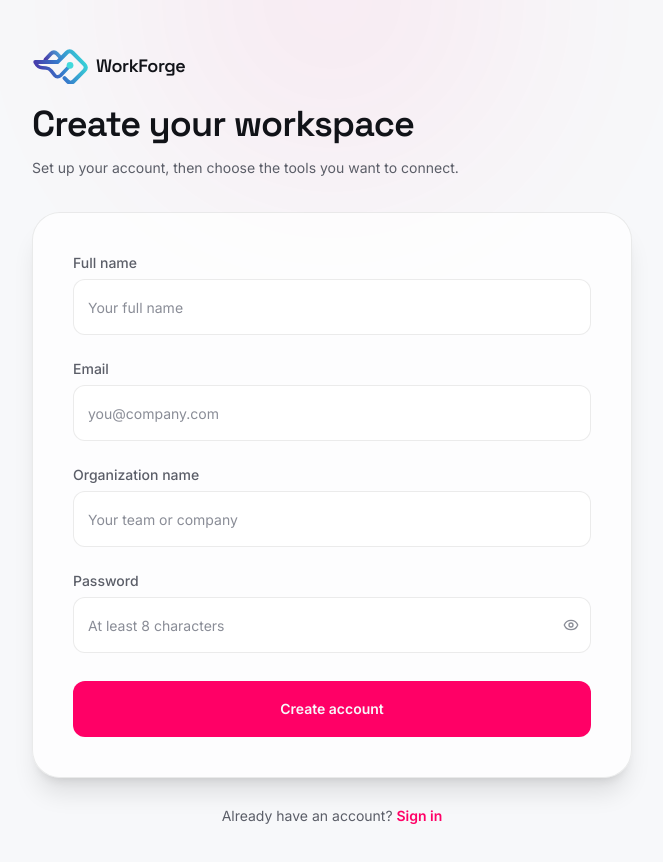
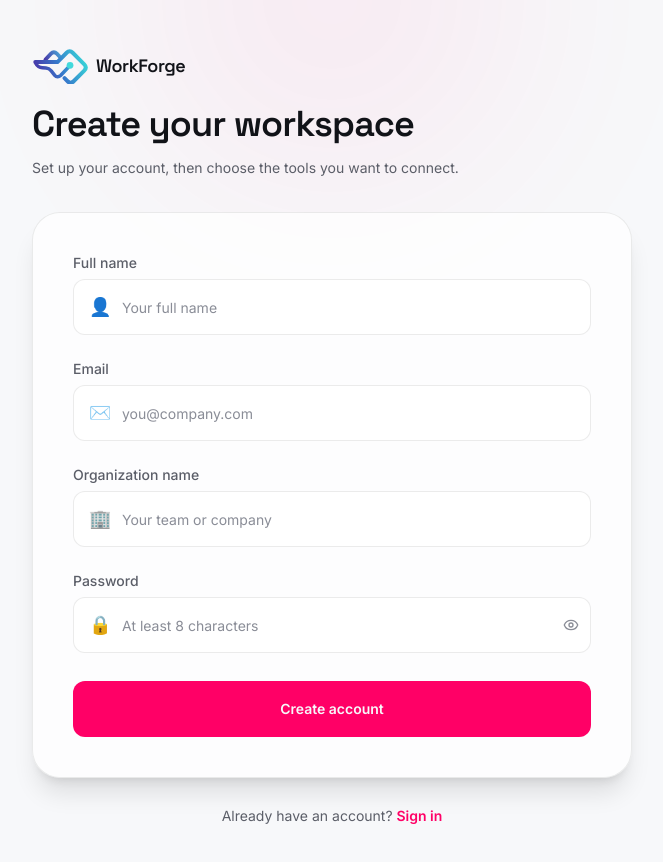
Before and after one commit to KeshavKandoi/AI-AUTOMATION, a React (Vite) app in the folder ai-coo-frontend/: page /signup in a window 1280 px wide. Shown: the top 862 px of the page, without its empty margins (308-971 px from the left). Built offline with nearby package versions, Linux system fonts and the light colour scheme; no server answers.

Commit message:
Add leading adornments to Input component in Login and Signup forms for enhanced user experience

```diff
--- a/ai-coo-frontend/src/components/ui/Input.tsx
+++ b/ai-coo-frontend/src/components/ui/Input.tsx
@@ -1,14 +1,15 @@
-import { forwardRef, useState, type InputHTMLAttributes } from 'react'
+import { forwardRef, useState, type InputHTMLAttributes, type ReactNode } from 'react'
 import { Eye, EyeOff } from 'lucide-react'
 import { cn } from '@/lib/utils'
 
 interface InputProps extends InputHTMLAttributes<HTMLInputElement> {
   label?: string
   error?: string
+  leadingAdornment?: ReactNode
 }
 
 export const Input = forwardRef<HTMLInputElement, InputProps>(
-  ({ label, error, type, className, id, ...props }, ref) => {
+  ({ label, error, leadingAdornment, type, className, id, ...props }, ref) => {
     const [showPassword, setShowPassword] = useState(false)
     const isPassword = type === 'password'
     const inputId = id ?? label?.toLowerCase().replace(/\s+/g, '-')
@@ -24,19 +25,25 @@ export const Input = forwardRef<HTMLInputElement, InputProps>(
           </label>
         )}
         <div className="relative">
+          {leadingAdornment && (
+            <span aria-hidden="true" className="pointer-events-none absolute left-4 top-1/2 -translate-y-1/2 text-lg leading-none">
+              {leadingAdornment}
+            </span>
+          )}
           <input
             ref={ref}
             id={inputId}
             type={isPassword ? (showPassword ? 'text' : 'password') : type}
             className={cn(
               'w-full rounded-lg border border-[var(--color-border)] bg-[var(--color-surface)]',
-              'px-3.5 py-2.5 text-sm text-[var(--color-text-primary)]',
+              'py-2.5 pl-3.5 pr-3.5 text-sm text-[var(--color-text-primary)]',
               'placeholder:text-[var(--color-text-faint)]',
               'transition-colors duration-150',
               'focus:outline-none focus:border-[var(--color-signal)] focus:ring-1 focus:ring-[var(--color-signal)]',
               'hover:border-[var(--color-border-hover)]',
               error && 'border-[var(--color-alert)] focus:border-[var(--color-alert)] focus:ring-[var(--color-alert)]',
               isPassword && 'pr-10',
+              leadingAdornment && 'pl-12',
               className
             )}
             {...props}
@@ -45,6 +52,7 @@ export const Input = forwardRef<HTMLInputElement, InputProps>(
             <button
               type="button"
               onClick={() => setShowPassword((s) => !s)}
+              aria-label={showPassword ? 'Hide password' : 'Show password'}
               className="absolute right-3 top-1/2 -translate-y-1/2 text-[var(--color-text-faint)] hover:text-[var(--color-text-muted)] transition-colors"
               tabIndex={-1}
             >
--- a/ai-coo-frontend/src/pages/auth/Login.tsx
+++ b/ai-coo-frontend/src/pages/auth/Login.tsx
@@ -78,6 +78,7 @@ export default function Login() {
 
           <Input
             label="Email"
+            leadingAdornment="✉️"
             type="email"
             placeholder="you@company.com"
             autoComplete="email"
@@ -87,6 +88,7 @@ export default function Login() {
           />
           <Input
             label="Password"
+            leadingAdornment="🔒"
             type="password"
             placeholder="Enter your password"
             autoComplete="current-password"
--- a/ai-coo-frontend/src/pages/auth/Signup.tsx
+++ b/ai-coo-frontend/src/pages/auth/Signup.tsx
@@ -70,6 +70,7 @@ export default function Signup() {
 
           <Input
             label="Full name"
+            leadingAdornment="👤"
             placeholder="Your full name"
             autoComplete="name"
             className="h-14 rounded-xl"
@@ -78,6 +79,7 @@ export default function Signup() {
           />
           <Input
             label="Email"
+            leadingAdornment="✉️"
             type="email"
             placeholder="you@company.com"
             autoComplete="email"
@@ -87,6 +89,7 @@ export default function Signup() {
           />
           <Input
             label="Organization name"
+            leadingAdornment="🏢"
             placeholder="Your team or company"
             autoComplete="organization"
             className="h-14 rounded-xl"
@@ -95,6 +98,7 @@ export default function Signup() {
           />
           <Input
             label="Password"
+            leadingAdornment="🔒"
             type="password"
             placeholder="At least 8 characters"
             autoComplete="new-password"
```
